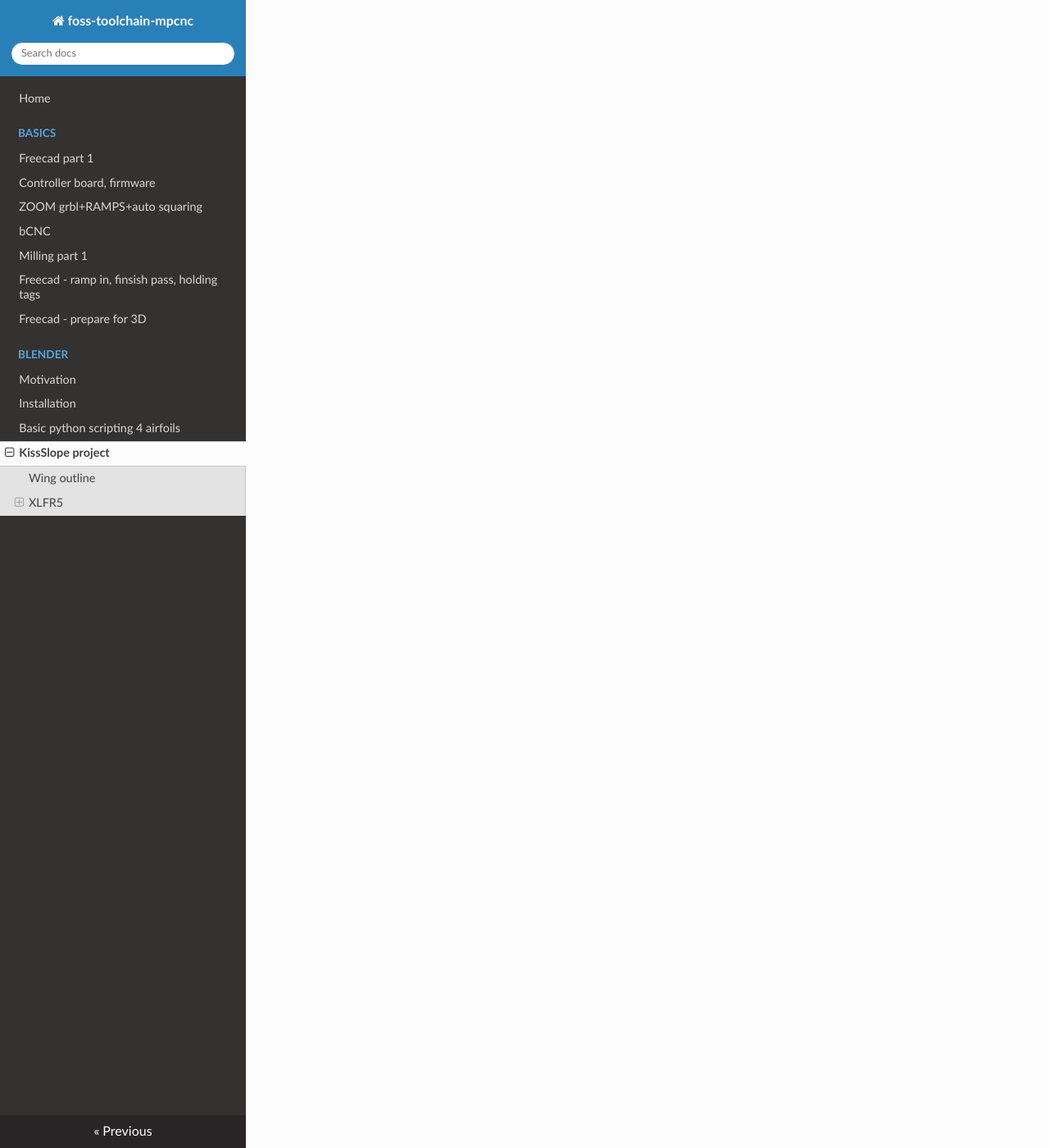
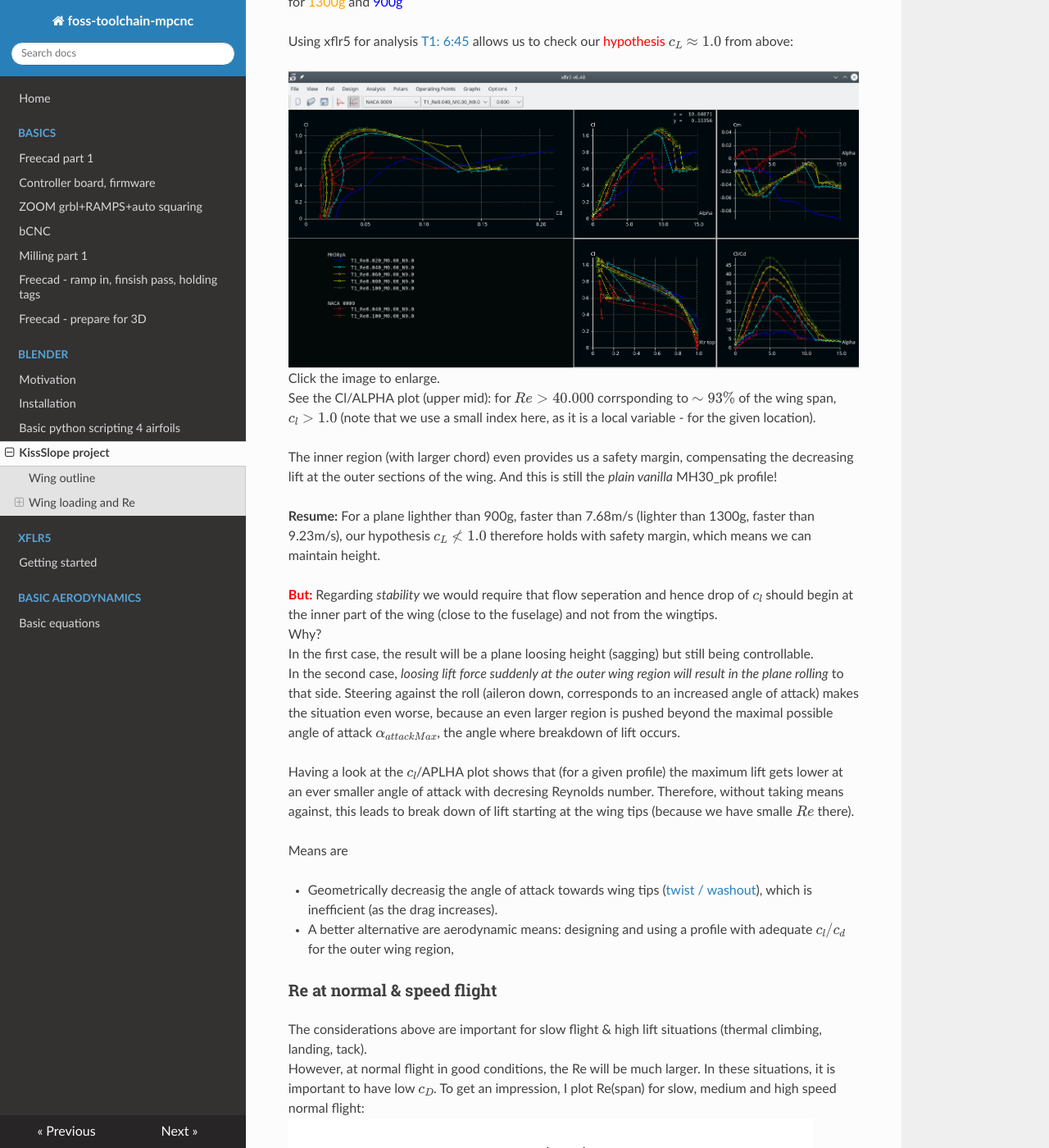
Before and after one commit to alexpGH/foss-toolchain-mpcnc, an MkDocs documentation site: the page built from docs/blenderKissSlope.md, in a window 1280 px wide and 1400 px high, scrolled down 3794 px. Shown: the whole window at 82% size. Built offline with MkDocs 1.6.1, drawn with Linux system fonts in a browser that asks for light colours; nearby versions of some CDN libraries; old or Windows-style settings are respelled for this version of MkDocs; some of the changed text lies outside the part shown.

Commit message:
all necessary files up to Re(span)

````diff
--- a/docs/blenderKissSlope.md
+++ b/docs/blenderKissSlope.md
@@ -17,42 +17,77 @@
 
 I personally prefer the upper one (for aesthetic reasons).
 
-## XLFR5
 
-### Installation
+## Wing loading and Re
+### Surface area
+For designing the 2d profiles along the wing span (strak, loft), we need to determine the wing loading, and the Reynolds number.
 
-I build the main repo of André (the author of xflr5, aka *techwinder*).
-In case of problems you can also try to build the [ubuntu specific patched version](https://github.com/polmes/xflr5-ubuntu).
+First, we get the (projected) surface in **blender**:
+<br>Edit>preference>add-ons>Mesh: 3d print toolbox - check to have the add-on activated
 
-```
-svn checkout https://svn.code.sf.net/p/xflr5/code/trunk xflr5-code
-```
+We could now select the wing, hit **N** to pop up th info display (to the right). and select the 4th option (in the right-most menue - tilted by 90°) called *3D Print*, the hit *Area*.
+<br>This gives us the surface area of the wing: 5191.8cm²
+
+![](./assets/images/kiss1.png "")
+
+But <span style="color:red">**wait!**</span> this is the total surface, not the 2D projected which we need for equation [basics (1)](../aeroEqn/#mjx-eqn-eq:liftForce1).
+<br>To estimat the 2D projected surface:
+
+- add a cube ob 2m x 1m x 0.0001m and place it at 0/0/0 (it intersects the wing through trailing and leading edge)
+- copy the wing
+- select the copied wing (myWing1.001 in my case) in object mode
+- select the wrench
+- select add modifier: boolean
+- set to insersect with the plane
+![](./assets/images/kiss2.png "")
+- important: apply the modifier; this since 2.8x this is somewhat hidden: hit the triangel right to the camera and select apply (otherwize you will not see the correct mesh in the next step)
+- hide myWing1 and Cube
+- enter edit mode for myWing1.001
+![](./assets/images/kiss3.png "")
+
+You should see a quite flat mesh (not curved like in the original wing). The 3d Print aera now gives us 5128.7cm².
+The projected area is $\frac{1}{2}\cdot 5128.7cm²=\textbf{0.2564m²}$
+<Br><span style="color:red">**Note:**</span> this approach will not work when intersecting with a plane (don't ask me why). Therefore, I use a thin cube.
 
 
-Install prerequisites
-```
-apt-get install build-essential mesa-common-dev mesa-utils libgl1-mesa-dev libglu1-mesa-dev qt5-qmake libqt5opengl5-dev
-```
 
 
-Building
-<br>Note: I initially had an error:
-> cd xflr5-engine/ && ( test -e Makefile || /usr/lib/qt5/bin/qmake -o Makefile /home/alexp/wicht_soft/xflr5-code/xflr5/xflr5-engine/xflr5-engine.pro ) && make -f Makefile
-> Project ERROR: Unknown module(s) in QT: core gui
-> make: *** [Makefile:49: sub-xflr5-engine-make_first] Error 3
+### Weight, minimal velocity an Re
 
-Seems to have been fixed by installing libqt5opengl5-dev
+I currently estimate the total weight to 900g and 1300g including some extra ballast (actually 800g, but we need to estimate with a bit of safety margin).
 
-```
-cd xflr5-code/xflr5
-qmake
-make
-sudo make install
-sudo ldconfig
-```
-Finally, start xlfr5
-```
-xlfr5
-```
+Togehter with the surface area we can now determine $v$ from [basics (2)](../aeroEqn/#mjx-eqn-eq:velocityFromMass), if we make use of the <span style="color:red">hypothesis</span> $c_{L}\approx 1.0$. We will cross-check this later!
 
-### Next
+$v_{min900g}=\sqrt{\frac{2\cdot 0.9kg\cdot 9.81 m/s²}{1.1673kg/m³\cdot 1.0 \cdot 0.2564m²}}=7.68 m/s$
+
+$v_{min1300g}=\sqrt{\frac{2\cdot 1.3kg\cdot 9.81 m/s²}{1.1673kg/m³\cdot 1.0 \cdot 0.2564m²}}=9.23 m/s$
+
+Inserting in [basics (3)](../aeroEqn/#mjx-eqn-eq:reynolds) allows us to plot the Reynolds number over span:
+![](./assets/images/Fig_ReSpan.png "")
+<br>for <span style="color:orange">1300g</span> and <span style="color:blue">900g</span>
+
+Using xflr5 for analysis [T1: 6:45](../xlfr5GettingStarted/#tutorial-notes) allows us to check our <span style="color:red">hypothesis</span> $c_{L}\approx 1.0$ from above:
+
+[![](./assets/images/xfl_1.png "")](./assets/images/xfl_1.png)
+<br>Click the image to enlarge.
+<br>See the Cl/ALPHA plot (upper mid): for $Re>40.000$ corrsponding to $\sim 93\%$ of the wing span, $c_{l}>1.0$ (note that we use a small index here, as it is a local variable - for the given location).
+
+
+The inner region (with larger chord) even provides us a safety margin, compensating the decreasing lift at the outer sections of the wing. And this is still the *plain vanilla* MH30_pk profile!
+
+**Resume:** For a plane lighther than 900g, faster than 7.68m/s (lighter than 1300g, faster than 9.23m/s), our hypothesis $c_{L}\not\lt 1.0$ therefore holds with safety margin, which means we can maintain height.
+<br><br><span style="color:red">**But:**</span> Regarding *stability* we would require that flow seperation and hence drop of $c_{l}$ should begin at the inner part of the wing (close to the fuselage) and not from the wingtips.
+<br>Why?
+<br>In the first case, the result will be a plane loosing height (sagging) but still being controllable.
+<br>In the second case, *loosing lift force suddenly at the outer wing region will result in the plane rolling* to that side. Steering against the roll (aileron down, corresponds to an increased angle of attack) makes the situation even worse, because an even larger region is pushed beyond the maximal possible angle of attack $\alpha_{attackMax}$, the angle where breakdown of lift occurs.
+<br><br>Having a look at the $c_{l}$/APLHA plot shows that (for a given profile) the maximum lift gets lower at an ever smaller angle of attack with decresing Reynolds number. Therefore, without taking means against, this leads to break down of lift starting at the wing tips (because we have smalle $Re$ there).
+
+Means are
+
+- Geometrically decreasig the angle of attack towards wing tips ([twist / washout](https://en.wikipedia.org/wiki/Washout_(aeronautics))), which is inefficient (as the drag increases).
+- A better alternative are aerodynamic means: designing and using a profile with adequate $c_{l} / c_{d}$ for the outer wing region,
+
+### Re at normal & speed flight
+The considerations above are important for slow flight & high lift situations (thermal climbing, landing, tack).
+<br>However, at normal flight in good conditions, the Re will be much larger. In these situations, it is important to have low $c_D$. To get an impression, I plot Re(span) for slow, medium and high speed normal flight:
+![](./assets/images/Fig_ReSpan_fast.png "")
--- /dev/null
+++ b/docs/javascripts/config.js
@@ -0,0 +1,13 @@
+window.MathJax = {
+    tex: {
+	tags: 'ams',
+    inlineMath: [["\\(", "\\)"]],
+    displayMath: [["\\[", "\\]"]],
+    processEscapes: true,
+      processEnvironments: true
+  },
+  options: {
+    ignoreHtmlClass: ".*|",
+    processHtmlClass: "arithmatex"
+  }
+};
--- a/mkdocs.yml
+++ b/mkdocs.yml
@@ -14,6 +14,20 @@
   - Installation: blenderInst.md
   - Basic python scripting 4 airfoils: blenderAirfoils.md
   - KissSlope project: blenderKissSlope.md
+- XFLR5:
+  - Getting started: xlfr5GettingStarted.md
+- Basic aerodynamics:
+  - Basic equations: aeroEqn.md
 
 theme: readthedocs
 #theme: rtd-dropdown
+
+markdown_extensions:
+  - pymdownx.arithmatex:
+      generic: true
+
+
+extra_javascript:
+  - javascripts/config.js
+  - https://polyfill.io/v3/polyfill.min.js?features=es6
+  - https://cdn.jsdelivr.net/npm/mathjax@3/es5/tex-mml-chtml.js
````
Also changed, not shown: docs/aeroEqn.md (added, +45 -0 lines), docs/blenderInst.md (+17 -1 lines), docs/xlfr5GettingStarted.md (added, +63 -0 lines), docs/assets/images/Fig_ReSpan.png (added), docs/assets/images/Fig_ReSpan_fast.png (added), docs/assets/images/kiss1.png (added), docs/assets/images/kiss2.png (added), docs/assets/images/kiss3.png (added), docs/assets/images/xfl_1.png (added), docs/assets/images/xflr5_1.png (added).
